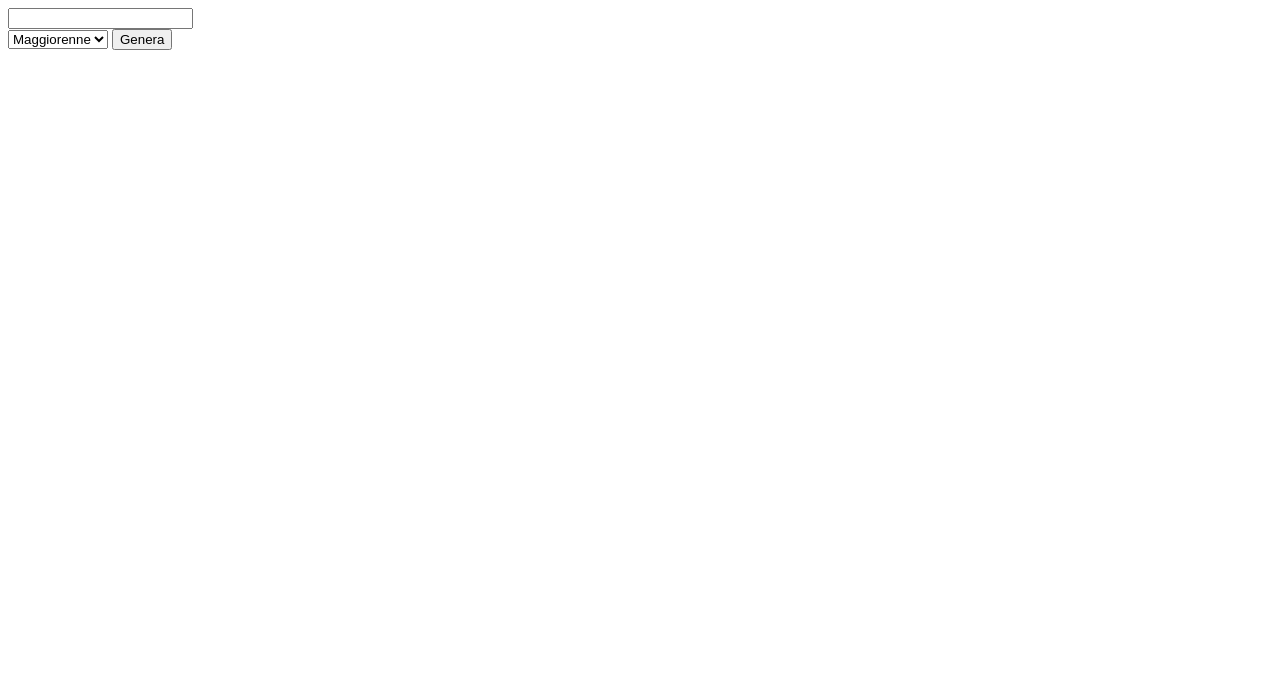
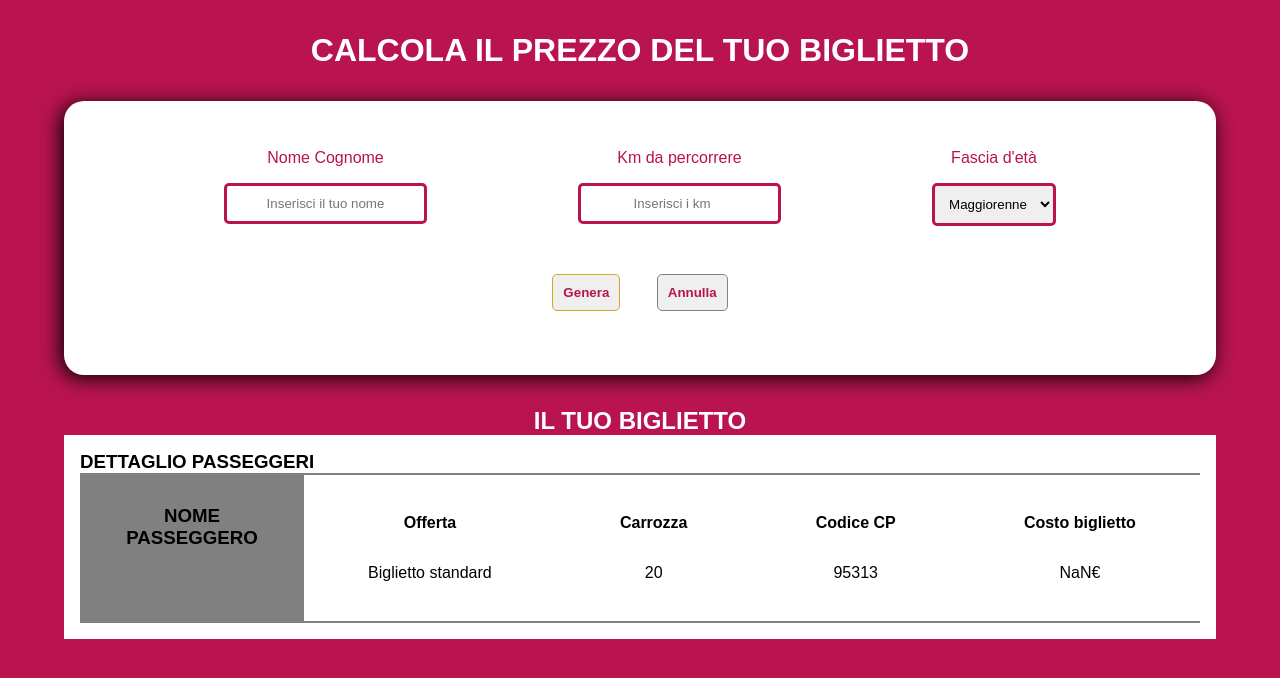
Before and after one commit to FrancescoSangalli89/js-biglietto-treno-form, a plain HTML site: page index.html in a window 1280 px wide. Both pictures are taken after a click on the button "Genera". Drawn offline with Linux system fonts and the light colour scheme.

Commit message:
finish: biglietto treno form

```diff
--- a/css/style.css
+++ b/css/style.css
@@ -0,0 +1,126 @@
+* {
+    box-sizing: border-box;
+    margin: 0;
+    padding: 0;
+}
+
+input,
+select {
+    border: solid #B9144F;
+    border-radius: 5px;
+    padding: 10px;
+    text-align: center;
+}
+
+input:focus,
+select:focus {
+    background-color: #B9144F;
+    color: #fff;
+    border-color: #3d3d3d;
+}
+
+input:focus::placeholder {
+    color: #fff;
+}
+
+body {
+    font-family: sans-serif;
+}
+
+.container {
+    width: 100%;
+    height: 100vh;
+    background-color: #B9144F;
+    padding-top: 2rem;
+}
+
+h1,
+h2 {
+    color: #fff;
+    text-align: center;
+}
+
+.form-container {
+    max-width: 90%;
+    background-color: #fff;
+    border-radius: 20px;
+    padding: 3rem 10rem;
+    margin: 2rem auto;
+    box-shadow: -3px 3px 20px #000;
+}
+
+.form-container-top {
+    display: flex;
+    flex-wrap: wrap;
+    justify-content: space-between;
+}
+
+.label-container {
+    text-align: center;
+    color: #B9144F;
+    margin-bottom: 1rem;
+}
+
+.form-container-btm {
+    margin-top: 2rem;
+    text-align: center;
+}
+
+.form-container-btm button {
+    margin: 1rem;
+    display: inline-block;
+    padding: 10px;
+    color: #B9144F;
+    font-weight: bold;
+    border-radius: 5px;
+    border: 1px solid #808080;
+}
+
+.form-container-btm button:hover {
+    color: #fff;
+    background-color: #5b5b5b;
+
+}
+
+.form-container-btm button:focus {
+    border-color: goldenrod;
+}
+
+.ticket-container {
+    background-color: #fff;
+    padding: 1rem;
+    width: 90%;
+    margin: auto;
+    display: none;
+}
+
+.ticket-container.show {
+    display: block;
+}
+
+.ticket {
+    display: flex;
+}
+
+.ticket-left {
+    background-color: #808080;
+    width: 20%;
+    height: 150px;
+    padding: 2rem 1rem;
+    text-align: center;
+}
+
+.ticket-right {
+    width: 80%;
+    display: flex;
+    justify-content: space-around;
+    align-items: center;
+    border-top: #808080 solid 2px;
+    border-bottom: #808080 solid 2px;
+    text-align: center;
+}
+
+.ticket-right h4,
+.ticket-left h3 {
+    margin-bottom: 2rem;
+}
--- a/index.html
+++ b/index.html
@@ -9,20 +9,76 @@
     </head>
     <body>
 
+        <div class="container">
+            <h1>CALCOLA IL PREZZO DEL TUO BIGLIETTO</h1>
+            <div class="form-container">
+                <div class="form-container-top">
+                    <div>
+                        <div class="label-container">
+                            <label for="nome">Nome Cognome</label>
+                        </div>
+                        <input type="text" placeholder="Inserisci il tuo nome" id="nome" />
+                    </div>
 
-        <input type="number" id="kmDaPercorrere" />
+                    <div>
+                        <div class="label-container">
+                            <label for="km">Km da percorrere</label>
+                        </div>
+                        <input type="number" placeholder="Inserisci i km" id="km" />
+                    </div>
 
-        <br />
+                    <div>
+                        <div class="label-container">
+                            <label for="eta">Fascia d'età</label>
+                        </div>
+                        <select id="eta">
+                            <option value="1">Maggiorenne</option>
+                            <option value="2">Minorenne</option>
+                            <option value="3">Over 65</option>
+                        </select>
+                    </div>
+                </div>
 
-        <select id="eta">
-            <option value="prezzoPieno">Maggiorenne</option>
-            <option value="sconto20">Minorenne</option>
-            <option value="sconto40">Over 65</option>
-        </select>
 
-        <button id="genera">
-            Genera
-        </button>
+                <div class="form-container-btm">
+                    <button id="genera">
+                        Genera
+                    </button>
+                    <button id="annulla">
+                        Annulla
+                    </button>
+                </div>
+            </div>
+
+            <h2>IL TUO BIGLIETTO</h2>
+            <div class="ticket-container">
+                <h3>DETTAGLIO PASSEGGERI</h3>
+                <div class="ticket">
+                    <div class="ticket-left">
+                        <h3>NOME PASSEGGERO</h3>
+                        <div id="nomePasseggero"></div>
+                    </div>
+                    <div class="ticket-right">
+                        <div>
+                            <h4>Offerta</h4>
+                            <div id="offer"></div>
+                        </div>
+                        <div>
+                            <h4>Carrozza</h4>
+                            <div id="carrozza"></div>
+                        </div>
+                        <div>
+                            <h4>Codice CP</h4>
+                            <div id="codeCp"></div>
+                        </div>
+                        <div>
+                            <h4>Costo biglietto</h4>
+                            <div id="ticketPrice"></div>
+                        </div>
+                    </div>
+                </div>
+            </div>
+        </div>
 
         <script type="text/javascript" src="js/main.js"></script>
     </body>
--- a/js/main.js
+++ b/js/main.js
@@ -1,20 +1,50 @@
-
-let kmDaPercorrereDom = parseInt(document.getElementById('kmDaPercorrere'));
-console.log(typeof kmDaPercorrereDom);
-console.log(kmDaPercorrereDom);
-
-const costoXKm = 0.21;
-console.log(typeof costoXKm);
-console.log(costoXKm);
-
-let costoTotaleXKm = kmDaPercorrereDom * costoXKm;
-console.log(typeof costoTotaleXKm);
-console.log(costoTotaleXKm);
 
 const generaDom = document.getElementById('genera');
 
 generaDom.addEventListener('click',
     function() {
+        const kmDaPercorrere = parseInt(document.getElementById('km').value);
+        console.log(typeof kmDaPercorrere);
+
+        const costoXKm = 0.21;
+
+        let costoTotaleXKm = kmDaPercorrere * costoXKm;
         console.log(costoTotaleXKm)
+
+        let fasciaPrezzo = parseInt(document.getElementById('eta').value);
+
+        let nomePasseggeroDom = document.getElementById('nome').value;
+
+        document.getElementById('nomePasseggero').innerHTML = '<h3>' + nomePasseggeroDom + '</h3>';
+
+        if (fasciaPrezzo == 1) {
+            document.getElementById('offer').innerHTML = '<div>Biglietto standard</div>';
+            document.getElementById('ticketPrice').innerHTML = '<div>' + Math.round((costoTotaleXKm) * 100) / 100 + '€</div>';
+        } else if (fasciaPrezzo == 2) {
+            document.getElementById('offer').innerHTML = '<div>Sconto 20%</div>';
+            document.getElementById('ticketPrice').innerHTML = '<div>' + Math.round((costoTotaleXKm - costoTotaleXKm * 20 / 100) * 100) / 100 + '€</div>';
+        } else if (fasciaPrezzo == 3) {
+            document.getElementById('offer').innerHTML = '<div>Sconto 40%</div>';
+            document.getElementById('ticketPrice').innerHTML = '<div>' + Math.round((costoTotaleXKm - costoTotaleXKm * 40 / 100) * 100) / 100 + '€</div>';
+        }
+
+        document.getElementById('carrozza').innerHTML = '<div>' + (Math.floor(Math.random() * 21) + 1) + '</div>';
+
+        document.getElementById('codeCp').innerHTML = '<div>' + (Math.floor(Math.random() * 9999) + 90000) + '</div>';
+
+
+        document.querySelector('.ticket-container').classList.add('show');
     }
 )
+
+const annullaDom = document.getElementById('annulla')
+
+annullaDom.addEventListener('click',
+    function(){
+        document.getElementById('nome').value = '';
+        document.getElementById('km').value = '';
+        document.getElementById('eta').value = '';
+
+        document.querySelector('.ticket-container').classList.remove('show');
+    }
+)
```
